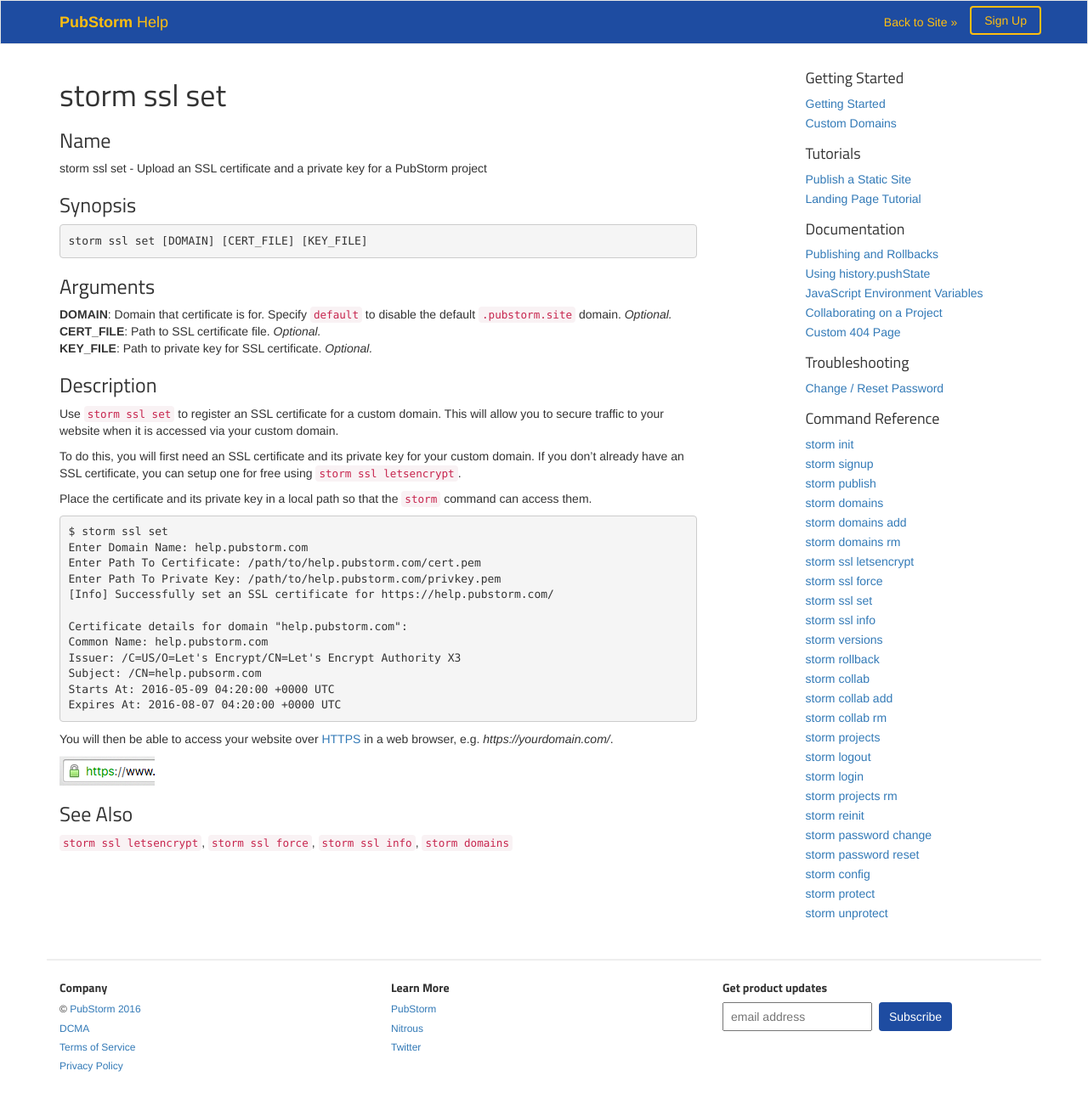
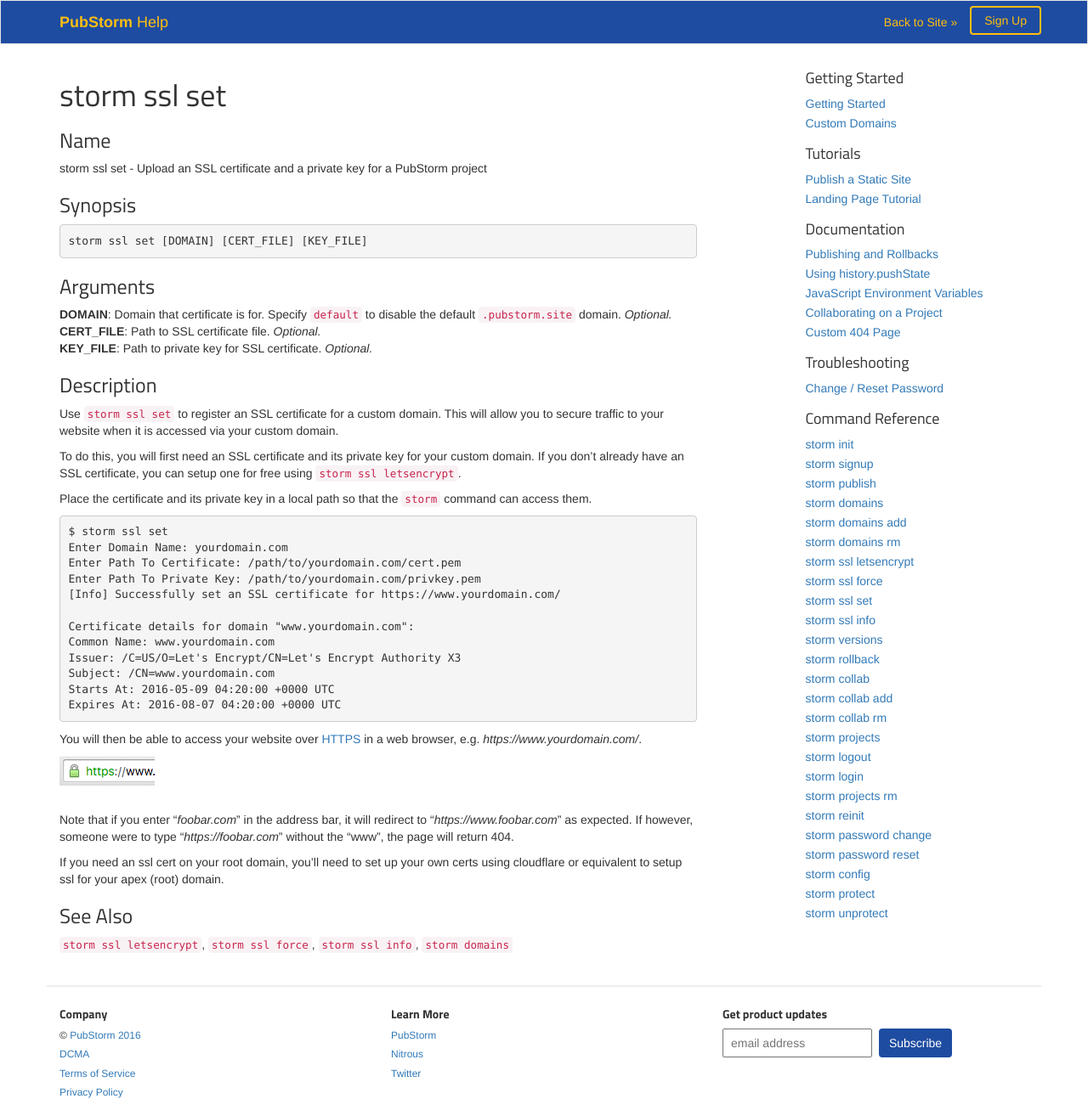
Before and after one commit to nitrous-io/help, a Jekyll site: the page built from _posts/2016-05-10-storm-ssl-set.md, in a window 1280 px wide. Shown: the whole page at 85% size. Built offline with Jekyll 4.4.1, drawn with Linux system fonts in a browser that asks for light colours; before the commit the page ends 1283 px from its top, so only the background shows below that.

Commit message:
changing domains in SSL docs to www.yourdomain.com to clear up some confusion

````diff
--- a/_posts/2016-05-10-storm-ssl-set.md
+++ b/_posts/2016-05-10-storm-ssl-set.md
@@ -37,26 +37,31 @@ command can access them.
 
 ```bash
 $ storm ssl set
-Enter Domain Name: help.pubstorm.com
-Enter Path To Certificate: /path/to/help.pubstorm.com/cert.pem
-Enter Path To Private Key: /path/to/help.pubstorm.com/privkey.pem
-[Info] Successfully set an SSL certificate for https://help.pubstorm.com/
+Enter Domain Name: yourdomain.com
+Enter Path To Certificate: /path/to/yourdomain.com/cert.pem
+Enter Path To Private Key: /path/to/yourdomain.com/privkey.pem
+[Info] Successfully set an SSL certificate for https://www.yourdomain.com/
 
-Certificate details for domain "help.pubstorm.com":
-Common Name: help.pubstorm.com
+Certificate details for domain "www.yourdomain.com":
+Common Name: www.yourdomain.com
 Issuer: /C=US/O=Let's Encrypt/CN=Let's Encrypt Authority X3
-Subject: /CN=help.pubsorm.com
+Subject: /CN=www.yourdomain.com
 Starts At: 2016-05-09 04:20:00 +0000 UTC
 Expires At: 2016-08-07 04:20:00 +0000 UTC
 ```
 
 You will then be able to access your website over
 [HTTPS](https://en.wikipedia.org/wiki/HTTPS) in a web browser,
-e.g. _https://yourdomain.com/_.
+e.g. _https://www.yourdomain.com/_.
 
 <figure>
   <img src="/images/cli/storm-cert-set-https-browser.png" alt="Verify that HTTPS is now working in a web browser" />
 </figure>
+<br />
+
+Note that if you enter "_foobar.com_" in the address bar, it will redirect to "_https://www.foobar.com_" as expected. If however, someone were to type "_https://foobar.com_" without the "www", the page will return 404.
+
+If you need an ssl cert on your root domain, you'll need to set up your own certs using cloudflare or equivalent to setup ssl for your apex (root) domain.
 
 ### See Also
 
--- a/css/pubstorm.sass
+++ b/css/pubstorm.sass
@@ -44,6 +44,12 @@ a.info-block
     flex-grow: 1
     align-self: flex-end
     text-align: right
+
+#post
+  article
+    header
+      p.post-date
+        color: #aaa
 
 .sidenav
   ul
````
Also changed, not shown: _posts/2016-06-29-custom-domains.md (+3 -2 lines), _posts/2016-06-29-storm-ssl-letsencrypt.md (+2 -0 lines).
